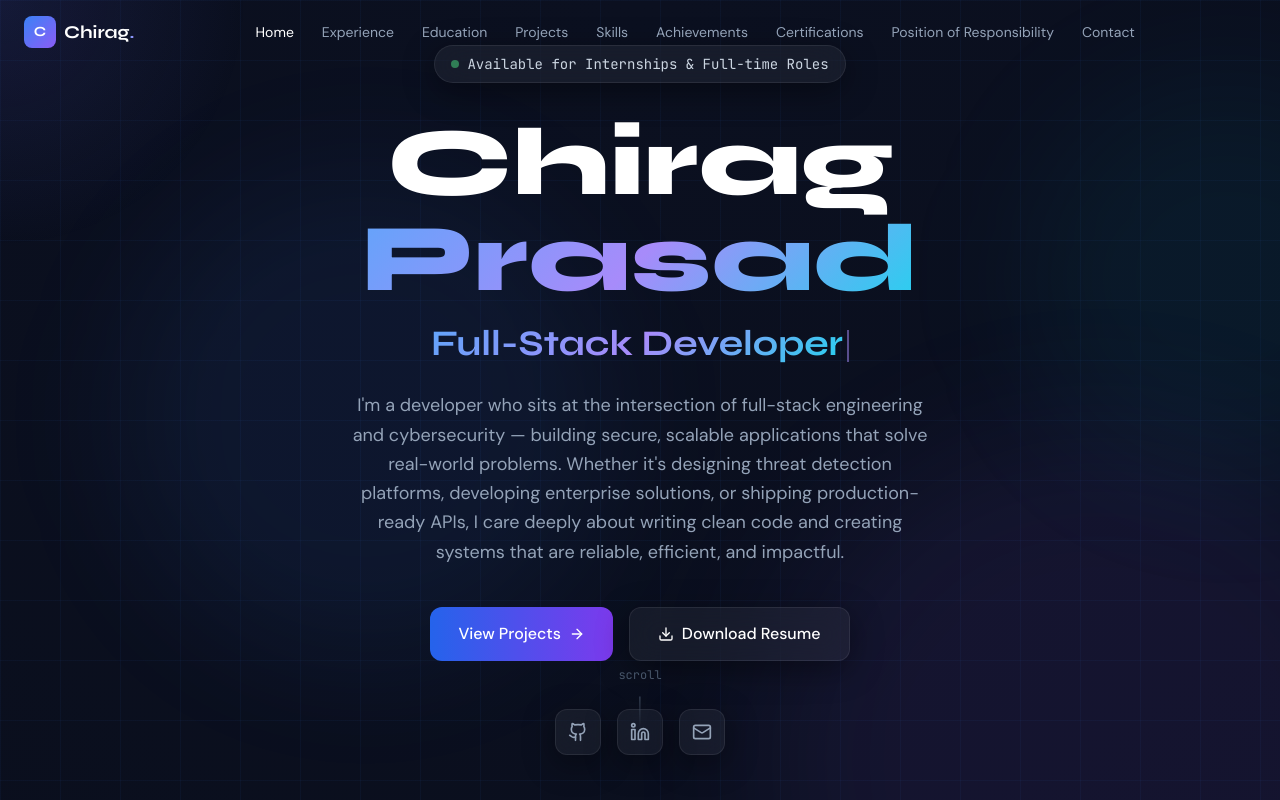
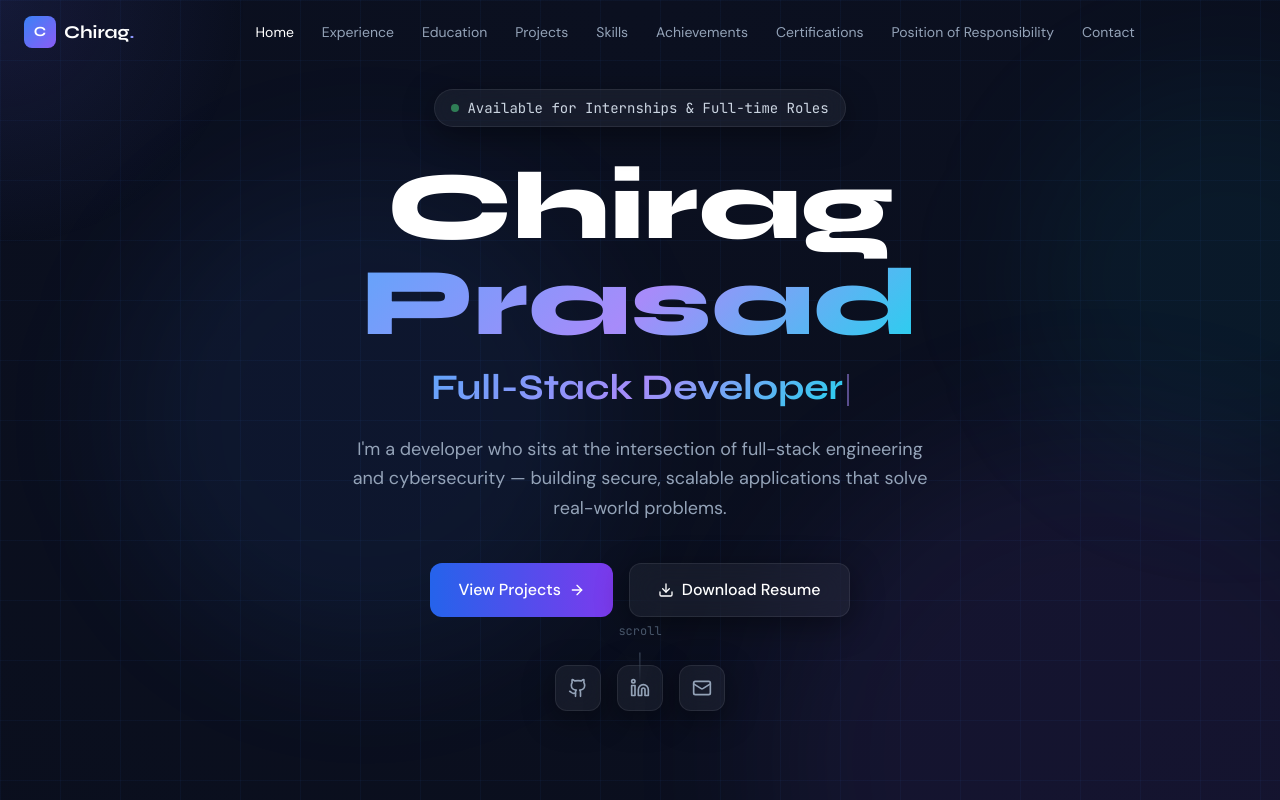
Before and after one commit to Chiiraag11/Portfolio, a Next.js app: page / in a window 1280 px wide. Shown: the top 800 px of the page. Built offline with nearby package versions, Linux system fonts and the light colour scheme.

Commit message:
Update project files

```diff
--- a/src/components/sections/Hero.tsx
+++ b/src/components/sections/Hero.tsx
@@ -139,7 +139,7 @@ export default function Hero() {
           transition={{ duration: 0.6, delay: 0.4 }}
           className="text-slate-400 text-lg max-w-xl mx-auto mb-10 leading-relaxed"
         >
-          I'm a developer who sits at the intersection of full-stack engineering and cybersecurity — building secure, scalable applications that solve real-world problems. Whether it's designing threat detection platforms, developing enterprise solutions, or shipping production-ready APIs, I care deeply about writing clean code and creating systems that are reliable, efficient, and impactful.
+          I'm a developer who sits at the intersection of full-stack engineering and cybersecurity — building secure, scalable applications that solve real-world problems.
         </motion.p>
 
         {/* CTA Buttons */}
```
